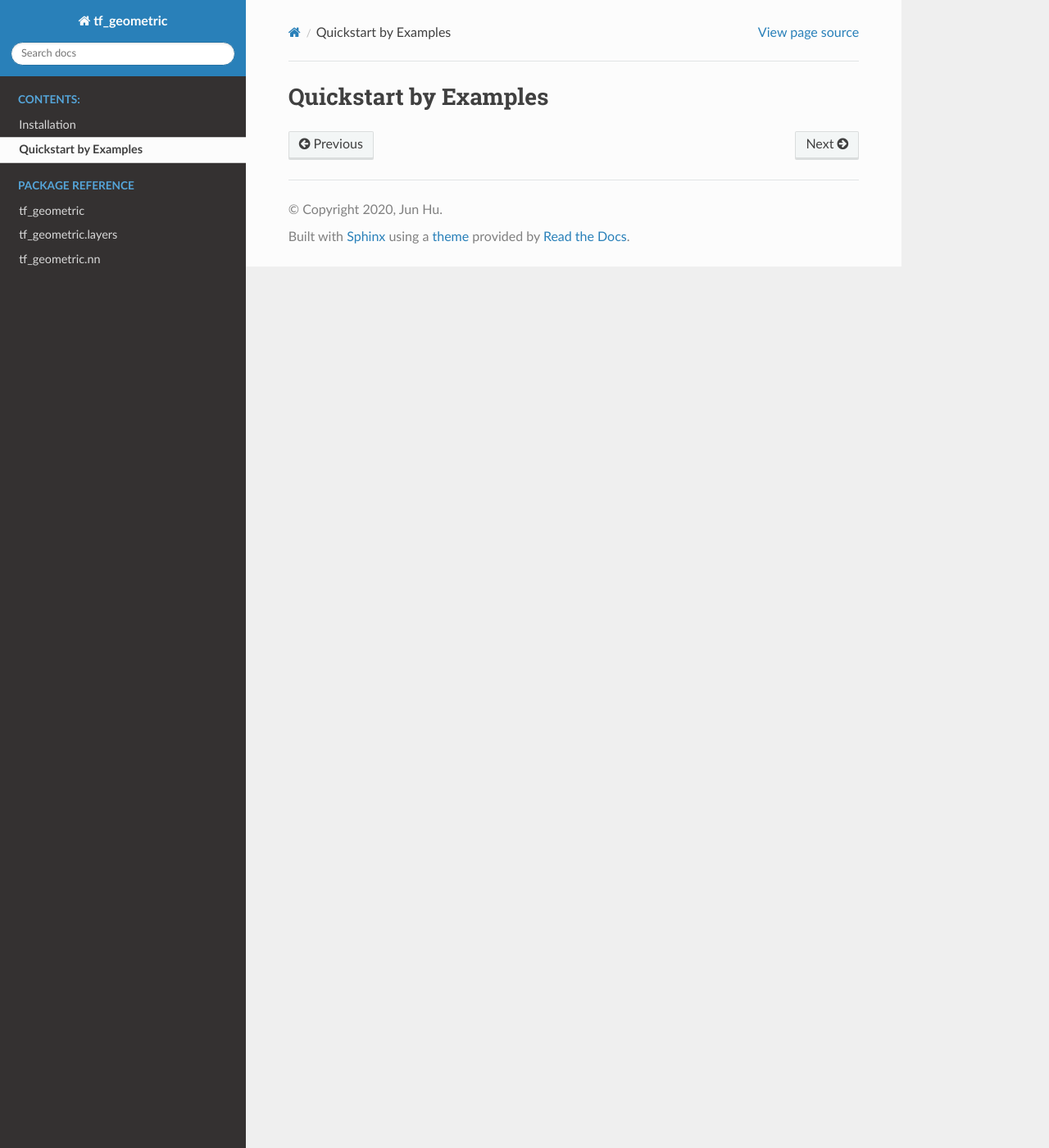
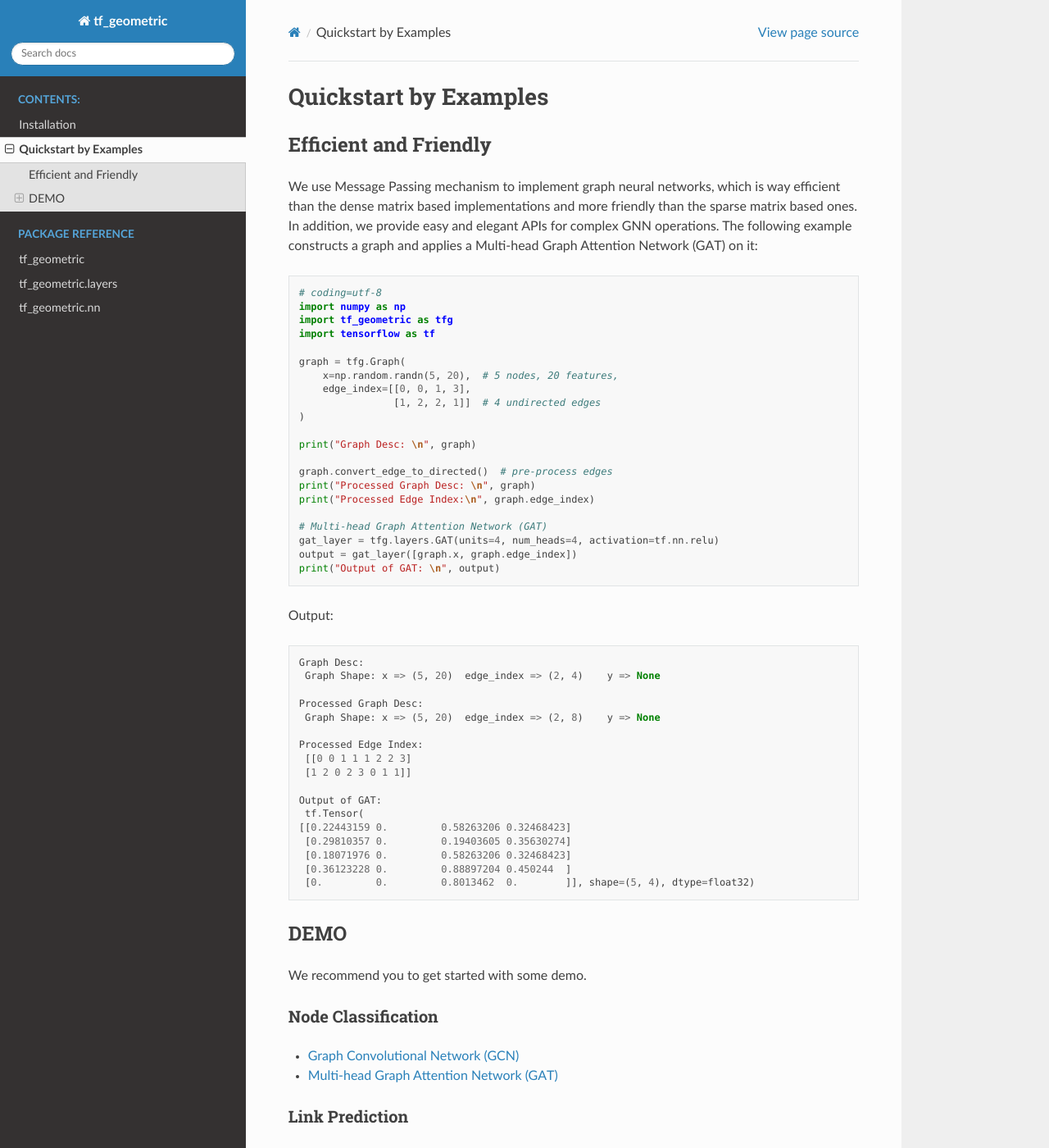
Before and after one commit to CrawlScript/tf_geometric, a Sphinx documentation site: the page built from doc/source/wiki/quickstart.rst, in a window 1280 px wide and 1400 px high. Shown: the whole window at 82% size. Built offline with Sphinx 7.4.7 and the Read the Docs theme 2.0.0, drawn with Linux system fonts in a browser that asks for light colours; some of the changed text lies outside the part shown.

Commit message:
update doc

```diff
--- a/doc/source/wiki/quickstart.rst
+++ b/doc/source/wiki/quickstart.rst
@@ -1,2 +1,81 @@
 Quickstart by Examples
 ======================
+
+
+Efficient and Friendly
+----------------------
+
+We use Message Passing mechanism to implement graph neural networks, which is way efficient than the dense matrix based implementations and more friendly than the sparse matrix based ones.
+In addition, we provide easy and elegant APIs for complex GNN operations.
+The following example constructs a graph and applies a Multi-head Graph Attention Network (GAT) on it:
+
+.. code-block:: python
+
+   # coding=utf-8
+   import numpy as np
+   import tf_geometric as tfg
+   import tensorflow as tf
+
+   graph = tfg.Graph(
+       x=np.random.randn(5, 20),  # 5 nodes, 20 features,
+       edge_index=[[0, 0, 1, 3],
+                   [1, 2, 2, 1]]  # 4 undirected edges
+   )
+
+   print("Graph Desc: \n", graph)
+
+   graph.convert_edge_to_directed()  # pre-process edges
+   print("Processed Graph Desc: \n", graph)
+   print("Processed Edge Index:\n", graph.edge_index)
+
+   # Multi-head Graph Attention Network (GAT)
+   gat_layer = tfg.layers.GAT(units=4, num_heads=4, activation=tf.nn.relu)
+   output = gat_layer([graph.x, graph.edge_index])
+   print("Output of GAT: \n", output)
+
+Output:
+
+.. code-block::
+
+   Graph Desc:
+    Graph Shape: x => (5, 20)  edge_index => (2, 4)    y => None
+
+   Processed Graph Desc:
+    Graph Shape: x => (5, 20)  edge_index => (2, 8)    y => None
+
+   Processed Edge Index:
+    [[0 0 1 1 1 2 2 3]
+    [1 2 0 2 3 0 1 1]]
+
+   Output of GAT:
+    tf.Tensor(
+   [[0.22443159 0.         0.58263206 0.32468423]
+    [0.29810357 0.         0.19403605 0.35630274]
+    [0.18071976 0.         0.58263206 0.32468423]
+    [0.36123228 0.         0.88897204 0.450244  ]
+    [0.         0.         0.8013462  0.        ]], shape=(5, 4), dtype=float32)
+
+DEMO
+----
+
+We recommend you to get started with some demo.
+
+Node Classification
+^^^^^^^^^^^^^^^^^^^
+
+
+* `Graph Convolutional Network (GCN) <https://github.com/CrawlScript/tf_geometric/blob/master/demo/demo_gcn.py>`_
+* `Multi-head Graph Attention Network (GAT) <https://github.com/CrawlScript/tf_geometric/blob/master/demo/demo_gat.py>`_
+
+Link Prediction
+^^^^^^^^^^^^^^^
+
+
+* `MeanPooling <https://github.com/CrawlScript/tf_geometric/blob/master/demo/demo_mean_pool.py>`_
+* `SAGPooling <https://github.com/CrawlScript/tf_geometric/blob/master/demo/demo_sag_pool_h.py>`_
+
+Graph Classification
+^^^^^^^^^^^^^^^^^^^^
+
+
+* `Graph Auto-Encoder (GAE) <https://github.com/CrawlScript/tf_geometric/blob/master/demo/demo_gae.py>`_
```
